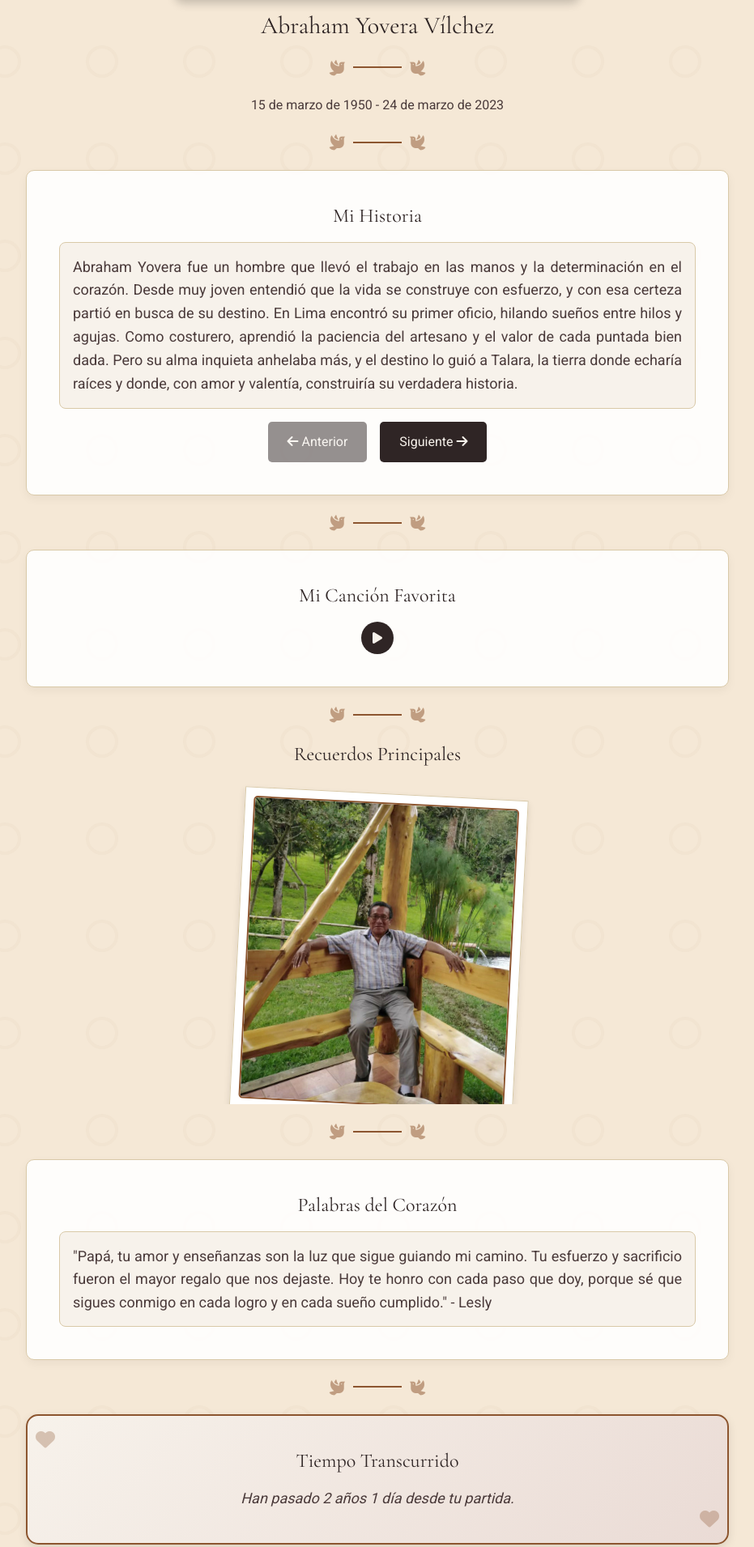
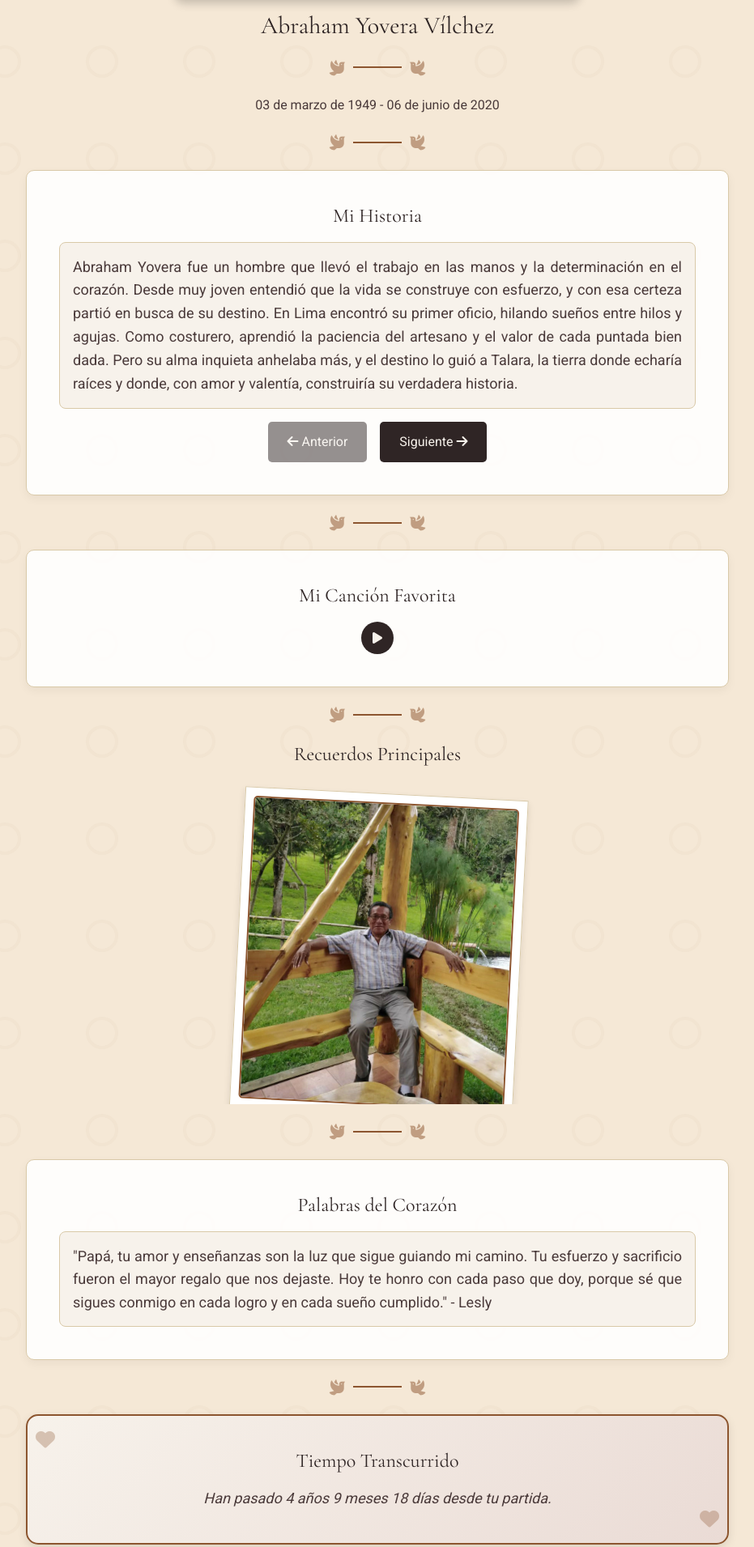
Before and after one commit to Manguitopmd/memorias, a plain HTML site: page index.html in a window 1280 px wide. Shown: the part 824-2735 px from the top of the page at 81% size, without its empty margins (174-1105 px from the left). Drawn offline with nearby package versions, Linux system fonts and the light colour scheme.

Commit message:
Add files via upload

```diff
--- a/index.html
+++ b/index.html
@@ -293,7 +293,7 @@
                 <span class="line"></span>
                 <i class="fas fa-dove dove-right"></i>
             </div>
-            <p class="dates">15 de marzo de 1950 - 24 de marzo de 2023</p>
+            <p class="dates">03 de marzo de 1949 - 06 de junio de 2020</p>
         </section>
 
         <!-- Separador -->
--- a/script-basico.js
+++ b/script-basico.js
@@ -126,7 +126,7 @@ function showNextMessage() {
 setInterval(showNextMessage, 8000);
 
 // Tiempo desde el fallecimiento
-const deathDate = new Date('2023-03-24'); // Fecha de ejemplo, cámbiala por la real
+const deathDate = new Date('2020-06-06'); // Fecha de ejemplo, cámbiala por la real
 const timeSinceElement = document.getElementById('time-since');
 
 function updateTimeSince() {
```
